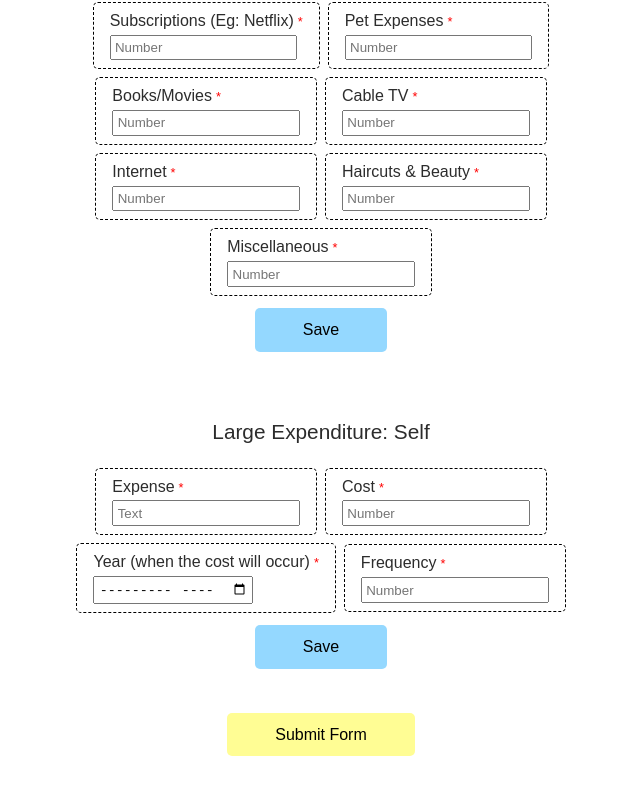
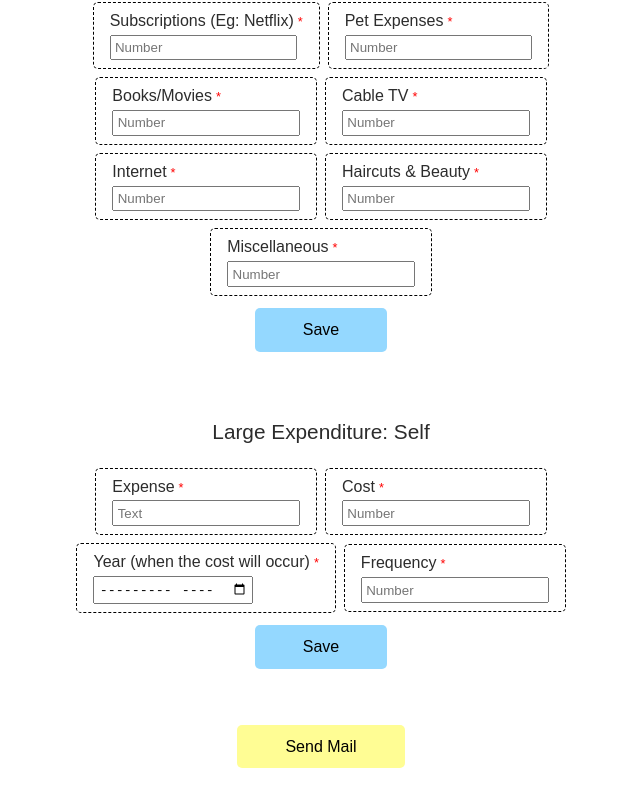
Before and after one commit to lostvikx/enivesh-form, a React (Create React App) app in the folder client/: page /form in a window 1280 px wide. Shown: the part 4992-5798 px from the top of the page, without its empty margins (319-959 px from the left). Built offline with nearby package versions, Linux system fonts and the light colour scheme.

Commit message:
able to send email

```diff
--- a/client/src/components/SendBtn.js
+++ b/client/src/components/SendBtn.js
@@ -1,5 +1,8 @@
 import React from "react";
 import { totalUserData, alertUser } from "./Form";
+import emailjs from 'emailjs-com';
+
+let fullName = null;
 
 const handleClick = async (evt) => {
 
@@ -16,33 +19,52 @@ const handleClick = async (evt) => {
 
   }
 
+  // if (formPass) {
+  //   try {
+  //     const res = await fetch("/user-data", {
+  //       method: "POST",
+  //       headers: {
+  //         "Content-Type": "application/json"
+  //       },
+  //       body: JSON.stringify(totalUserData)
+  //     });
+
+  //     const data = await res.json();
+
+  //     console.log(data);
+  //     window.location.href = "/thanks";
+  //   } catch (err) {
+  //     console.error(err, "couldn't submit the data!");
+  //   }
+  // } else {
+  //   alertUser("Please fill the entire form! 🤖", "red");
+  // }
+
   if (formPass) {
-    try {
-      const res = await fetch("/user-data", {
-        method: "POST",
-        headers: {
-          "Content-Type": "application/json"
-        },
-        body: JSON.stringify(totalUserData)
-      });
 
-      const data = await res.json();
+    fullName = `${totalUserData.personalInfo[0].firstName[0].toUpperCase() + totalUserData.personalInfo[0].firstName.slice(1,)} ${totalUserData.personalInfo[0].lastName[0].toUpperCase() + totalUserData.personalInfo[0].lastName.slice(1,)}`;
+    // console.log(fullName);
 
-      console.log(data);
-      window.location.href = "/thanks";
-    } catch (err) {
-      console.error(err, "couldn't submit the data!");
-    }
-  } else {
-    alertUser("Please fill the entire form! 🤖", "red");
+    document.getElementById("totalUserData").value = JSON.stringify(totalUserData);
+    document.getElementById("fullName").value = fullName;
+
+    //This is if you still want the page to reload (since e.preventDefault() cancelled that behavior)
+    emailjs.sendForm('service_wv9fgeb', 'template_j5uu2sf', evt.target, 'user_pvGioTjQ0ItUmSUvav5qf')
+      .then((result) => window.location.href = "/thanks", (error) => console.error(error));
   }
 
 }
 
 export default function SendBtn() {
   return (
-    <button onClick={handleClick} className="save-data">
-      Submit Form
-    </button>
+    // <button onClick={handleClick} className="save-data">
+    //   Submit Form
+    // </button>
+
+    <form onSubmit={handleClick}>
+      <textarea id="totalUserData" name="totalUserData" hidden />
+      <input type="text" name="fullName" hidden id="fullName" />
+      <button type="submit" className="save-data">Send Mail</button>
+    </form>
   );
 }
```
